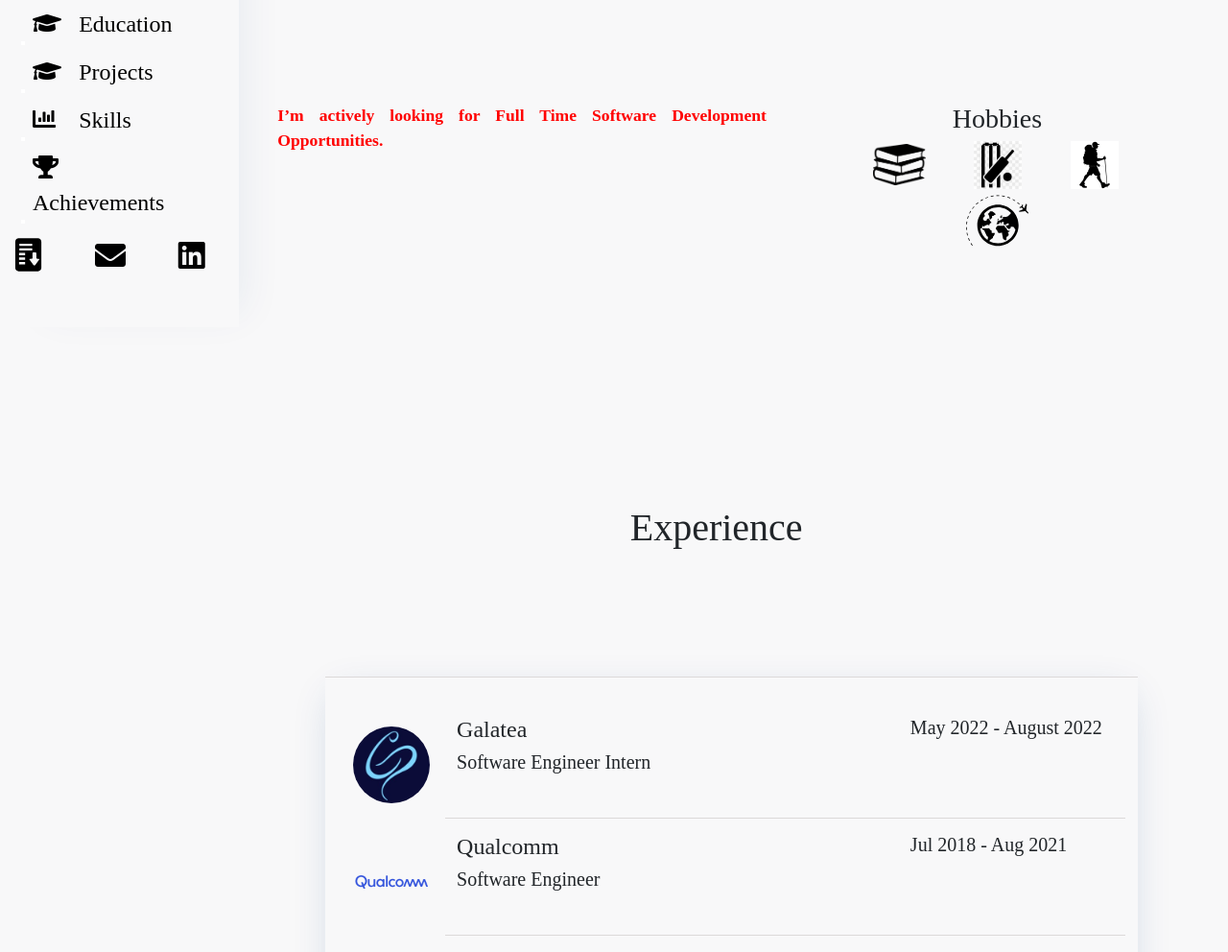
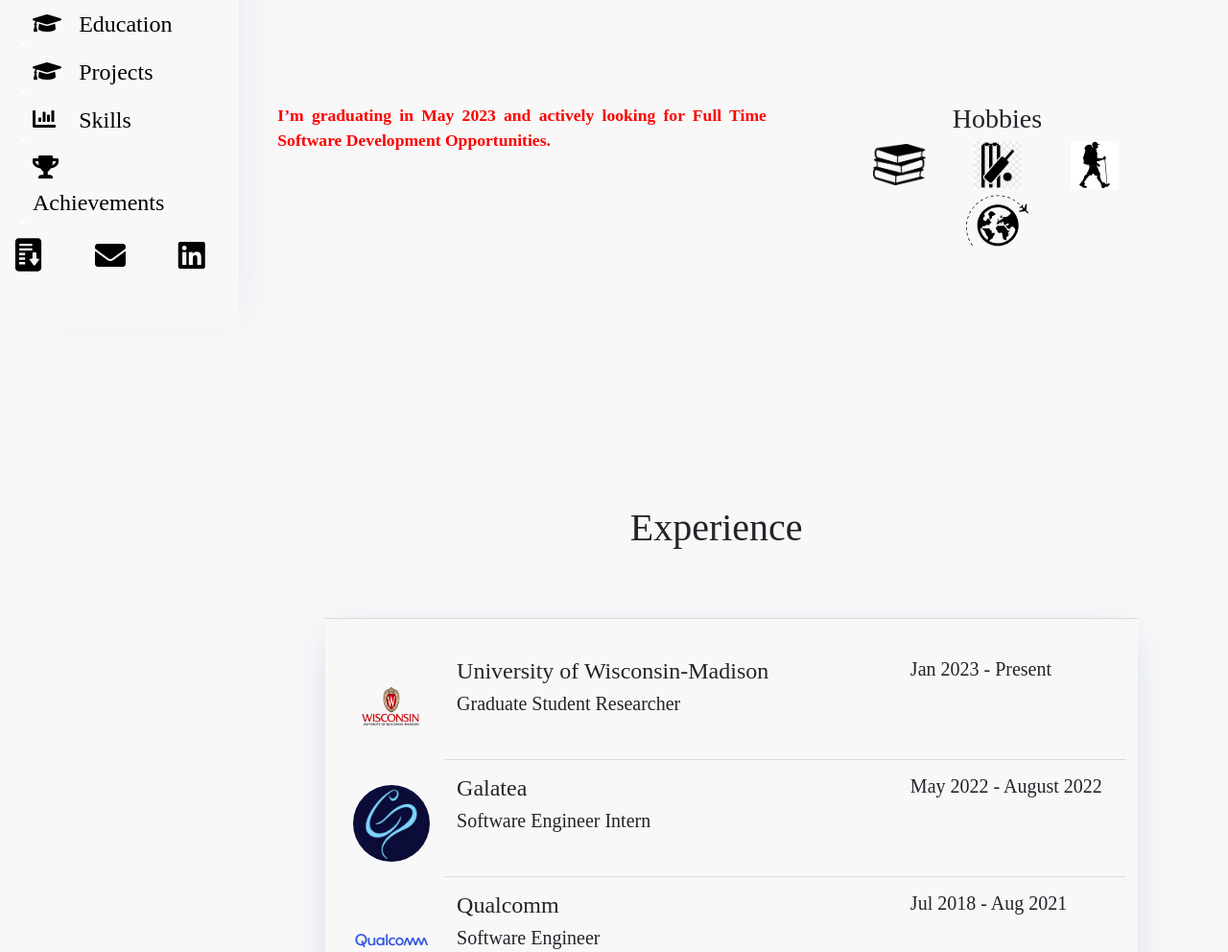
Before and after one commit to pankajkr62/pankajkr62.github.io, a plain HTML site: page index.html in a window 1280 px wide. Shown: the part 1259-2251 px from the top of the page at 96% size. Drawn offline with nearby package versions, Linux system fonts and the light colour scheme; a web font is replaced by a local one.

Commit message:
Update index.html

```diff
--- a/index.html
+++ b/index.html
@@ -155,7 +155,7 @@
 							<br/>
 							<div class="row" id="hobbies">
 								<div class="col-7">
-									<p id="internship-about"><b>I’m actively looking for Full Time Software Development Opportunities.</b></p>
+									<p id="internship-about"><b>I’m graduating in May 2023 and actively looking for Full Time Software Development Opportunities.</b></p>
 								</div>
 								<div class="col-1">
 
@@ -174,6 +174,18 @@
 						<div class="row main-content-element justify-content-center" id="experience">
 							<h1>Experience</h1>
 							<div class="col-10 content-box">
+								<div class="row">
+									<div class="col-2 logo-container">
+										<img class="logo-img" src="images/uw.png">
+									</div>
+									<div class="col info-container">
+										<div class="row">
+											<div class="col company-name"><h4>University of Wisconsin-Madison</h4></div>
+											<div class="col-4"><h5>Jan 2023 - Present</h5></div>
+										</div>
+										<h5> Graduate Student Researcher</h5>
+									</div>
+								</div>
 								<div class="row">
 									<div class="col-2 logo-container">
 										<img class="logo-img" src="images/galatea.jpeg">
```
